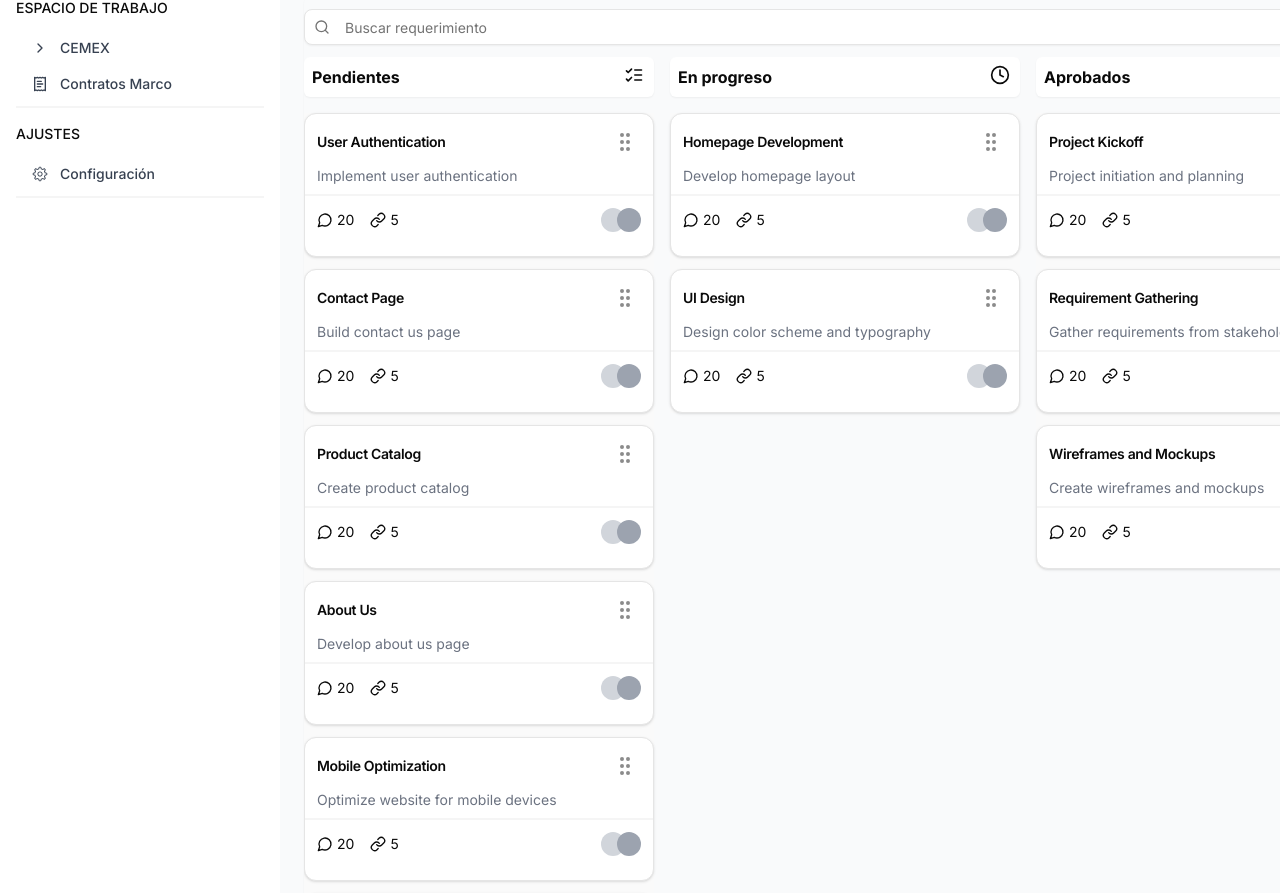
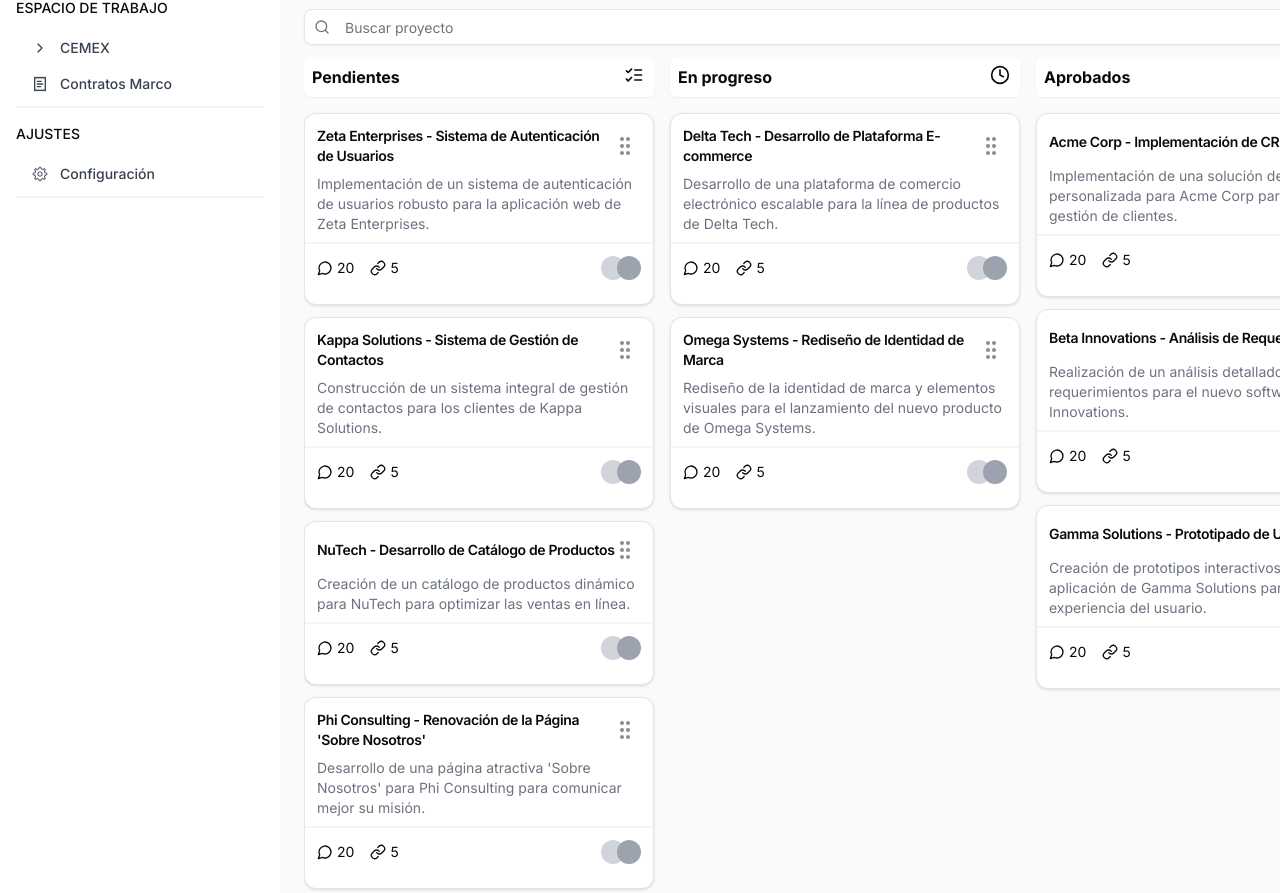
Before and after one commit to CaarloosDC/Softie, a Next.js app in the folder neo-sync/: page /dashboard in a window 1280 px wide. Shown: the part 192-1085 px from the top of the page. Built offline with nearby package versions, Linux system fonts and the light colour scheme.

Commit message:
Add representable data.

```diff
--- a/neo-sync/components/custom/Overview/Kanban/KanbanBoard.tsx
+++ b/neo-sync/components/custom/Overview/Kanban/KanbanBoard.tsx
@@ -22,7 +22,7 @@
 import type { Column } from "./BoardColumn"; // Type for columns.
 import { BoardColumn, BoardContainer } from "./BoardColumn";
 import { type Task, TaskCard } from "./TaskCard";
-import { initialTasks } from "./mockData";
+import { initialProjects } from "./mockData";
 
 const defaultCols = [
   {
@@ -47,7 +47,7 @@
   const pickedUpTaskColumn = useRef<ColumnId | null>(null); // Reference to keep track of which column a task was picked from.
   const columnsId = useMemo(() => columns.map((col) => col.id), [columns]); // Memoized array of column IDs for performance.
 
-  const [tasks, setTasks] = useState<Task[]>(initialTasks); // All tasks.
+  const [tasks, setTasks] = useState<Task[]>(initialProjects); // All tasks.
   // const [activeColumn, setActiveColumn] = useState<Column | null>(null); // Tracks the active column being dragged.
   const [activeTask, setActiveTask] = useState<Task | null>(null); // Tracks the task being dragged.
 
--- a/neo-sync/components/custom/Overview/Kanban/mockData.ts
+++ b/neo-sync/components/custom/Overview/Kanban/mockData.ts
@@ -1,82 +1,95 @@
-import { type Task, TaskCard } from "./TaskCard";
+import { type Task } from "./TaskCard";
 
-export const initialTasks: Task[] = [
+export const initialProjects: Task[] = [
   {
     id: "task1",
     columnId: "done",
-    title: "Project Kickoff",
-    content: "Project initiation and planning",
+    title: "Acme Corp - Implementación de CRM",
+    content:
+      "Implementación de una solución de CRM personalizada para Acme Corp para mejorar la gestión de clientes.",
   },
   {
     id: "task2",
     columnId: "done",
-    title: "Requirement Gathering",
-    content: "Gather requirements from stakeholders",
+    title: "Beta Innovations - Análisis de Requerimientos",
+    content:
+      "Realización de un análisis detallado de requerimientos para el nuevo software de Beta Innovations.",
   },
   {
     id: "task3",
     columnId: "done",
-    title: "Wireframes and Mockups",
-    content: "Create wireframes and mockups",
+    title: "Gamma Solutions - Prototipado de UI",
+    content:
+      "Creación de prototipos interactivos para la aplicación de Gamma Solutions para mejorar la experiencia del usuario.",
   },
   {
     id: "task4",
     columnId: "in-progress",
-    title: "Homepage Development",
-    content: "Develop homepage layout",
+    title: "Delta Tech - Desarrollo de Plataforma E-commerce",
+    content:
+      "Desarrollo de una plataforma de comercio electrónico escalable para la línea de productos de Delta Tech.",
   },
   {
     id: "task5",
     columnId: "in-progress",
-    title: "UI Design",
-    content: "Design color scheme and typography",
+    title: "Omega Systems - Rediseño de Identidad de Marca",
+    content:
+      "Rediseño de la identidad de marca y elementos visuales para el lanzamiento del nuevo producto de Omega Systems.",
   },
   {
     id: "task6",
     columnId: "todo",
-    title: "User Authentication",
-    content: "Implement user authentication",
+    title: "Zeta Enterprises - Sistema de Autenticación de Usuarios",
+    content:
+      "Implementación de un sistema de autenticación de usuarios robusto para la aplicación web de Zeta Enterprises.",
   },
   {
     id: "task7",
     columnId: "todo",
-    title: "Contact Page",
-    content: "Build contact us page",
+    title: "Kappa Solutions - Sistema de Gestión de Contactos",
+    content:
+      "Construcción de un sistema integral de gestión de contactos para los clientes de Kappa Solutions.",
   },
   {
     id: "task8",
     columnId: "todo",
-    title: "Product Catalog",
-    content: "Create product catalog",
+    title: "NuTech - Desarrollo de Catálogo de Productos",
+    content:
+      "Creación de un catálogo de productos dinámico para NuTech para optimizar las ventas en línea.",
   },
   {
     id: "task9",
     columnId: "todo",
-    title: "About Us",
-    content: "Develop about us page",
+    title: "Phi Consulting - Renovación de la Página 'Sobre Nosotros'",
+    content:
+      "Desarrollo de una página atractiva 'Sobre Nosotros' para Phi Consulting para comunicar mejor su misión.",
   },
   {
     id: "task10",
     columnId: "todo",
-    title: "Mobile Optimization",
-    content: "Optimize website for mobile devices",
+    title: "Sigma Group - Optimización de Aplicación Móvil",
+    content:
+      "Optimización de la aplicación web existente de Sigma Group para mejorar el rendimiento en dispositivos móviles.",
   },
   {
     id: "task11",
     columnId: "todo",
-    title: "Payment Integration",
-    content: "Integrate payment gateway",
+    title: "Lambda Services - Integración de Pasarela de Pago",
+    content:
+      "Integración de una pasarela de pago segura para el sitio de comercio electrónico de Lambda Services.",
   },
   {
     id: "task12",
     columnId: "todo",
-    title: "Testing and Bug Fixes",
-    content: "Perform testing and bug fixing",
+    title: "Rho Technologies - Pruebas de Aseguramiento de Calidad",
+    content:
+      "Realización de pruebas exhaustivas y corrección de errores para el último lanzamiento de software de Rho Technologies.",
   },
   {
     id: "task13",
     columnId: "todo",
-    title: "Launch and Deployment",
-    content: "Launch website and deploy to server",
+    title: "Xi Corp - Lanzamiento y Despliegue del Proyecto",
+    content:
+      "Lanzamiento y despliegue de la versión final del proyecto de Xi Corp en el servidor de producción.",
   },
 ];
--- a/neo-sync/components/custom/Overview/SearchBar.tsx
+++ b/neo-sync/components/custom/Overview/SearchBar.tsx
@@ -7,7 +7,7 @@
       <Search className="absolute left-2.5 top-2.5 h-4 w-4 text-muted-foreground" />
       <Input
         type="search"
-        placeholder="Buscar requerimiento"
+        placeholder="Buscar proyecto"
         className="w-full appearance-none bg-background pl-10 py-3 rounded-lg border hover:border-gray-500 shadow-sm"
       />
     </div>
```
